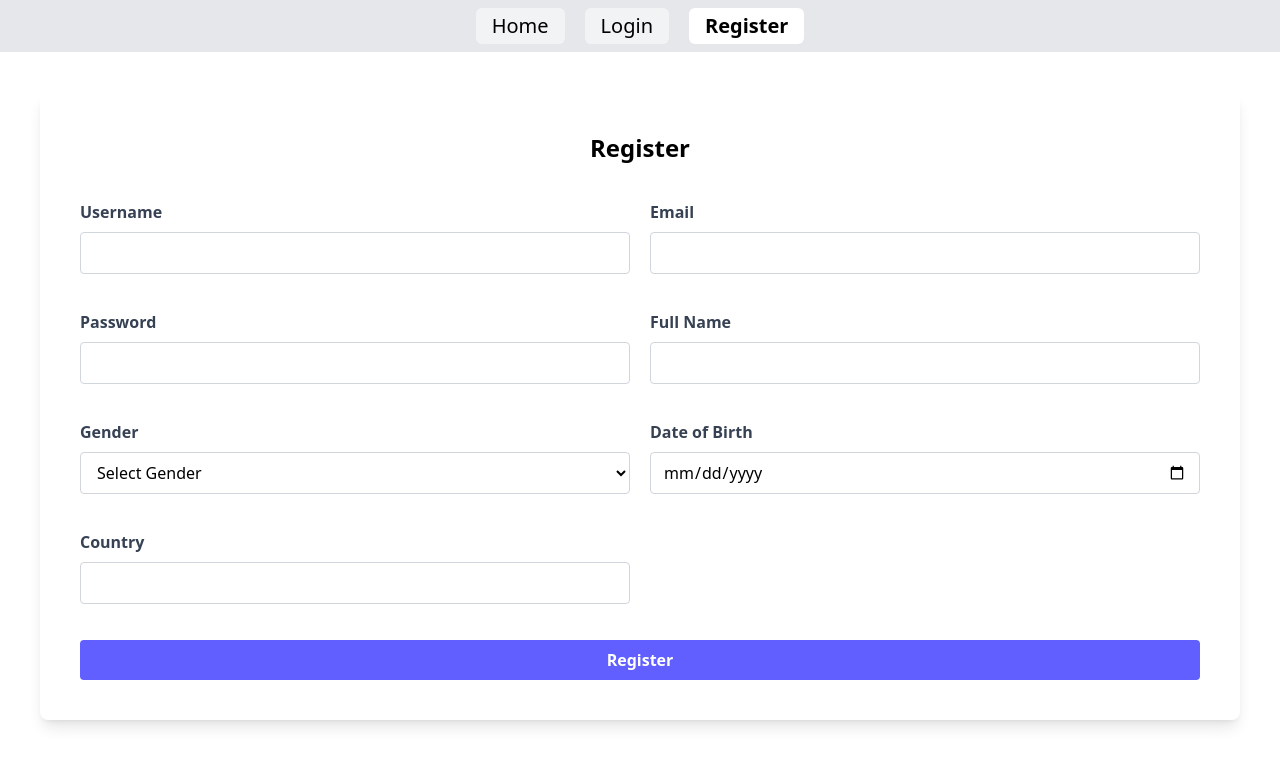
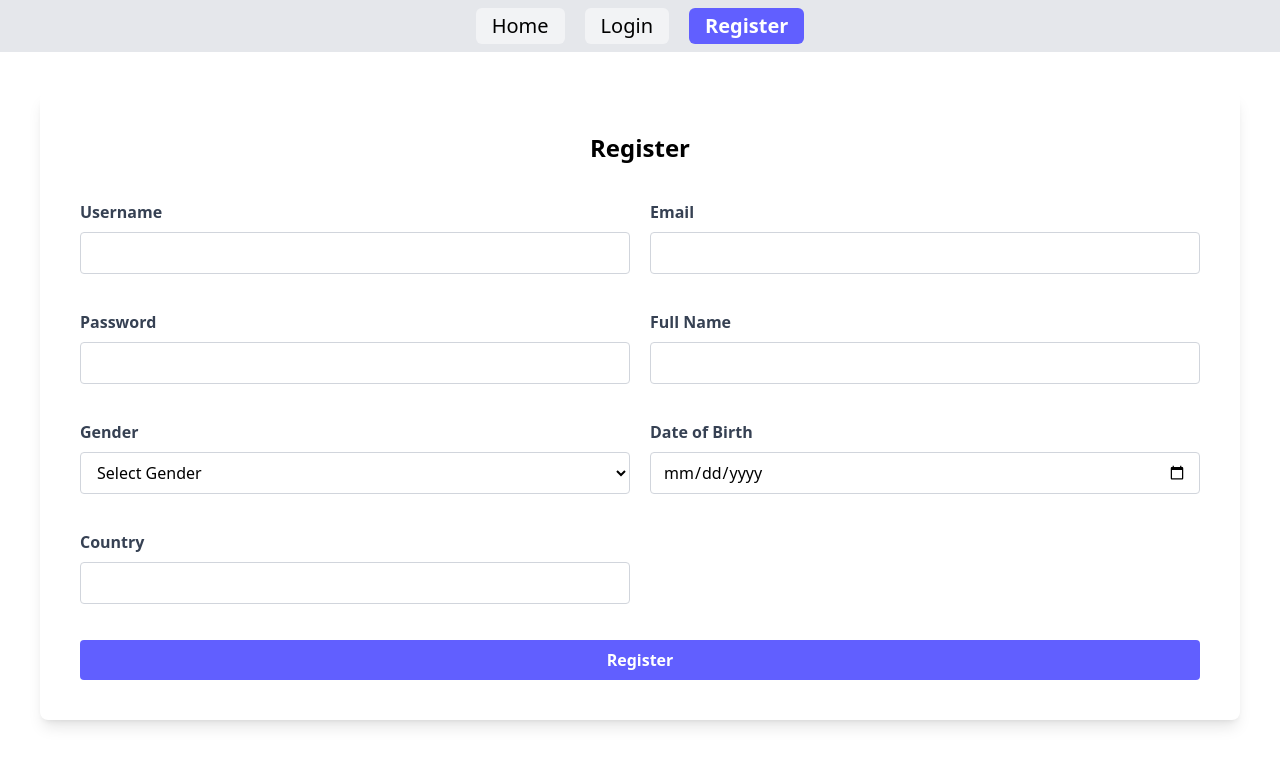
Before and after one commit to abdullah107189/job_task_Toposel, a React (Vite) app: page /reg in a window 1280 px wide. Shown: the top 766 px of the page. Built offline with nearby package versions, Linux system fonts and the light colour scheme.

Commit message:
navbar style change

```diff
--- a/src/componets/Navbar/Navbar.jsx
+++ b/src/componets/Navbar/Navbar.jsx
@@ -5,8 +5,10 @@
     <nav className="bg-gray-200 py-2 text-xl flex gap-5 justify-center sticky top-0">
       <NavLink
         className={({ isActive }) =>
-          ` hover:bg-white py-1 px-4 rounded-md ${
-            isActive ? "bg-white font-bold" : "bg-white/50"
+          ` py-1 px-4 rounded-md ${
+            isActive
+              ? "bg-indigo-500  text-white font-semibold py-1 px-4 rounded focus:outline-none focus:shadow-outline"
+              : "bg-white/50 "
           }`
         }
         to="/"
@@ -15,8 +17,10 @@
       </NavLink>
       <NavLink
         className={({ isActive }) =>
-          ` hover:bg-white py-1 px-4 rounded-md ${
-            isActive ? "bg-white font-bold" : "bg-white/50"
+          ` py-1 px-4 rounded-md ${
+            isActive
+              ? "bg-indigo-500  text-white font-semibold py-1 px-4 rounded focus:outline-none focus:shadow-outline"
+              : "bg-white/50 "
           }`
         }
         to="/login"
@@ -25,8 +29,10 @@
       </NavLink>
       <NavLink
         className={({ isActive }) =>
-          ` hover:bg-white py-1 px-4 rounded-md ${
-            isActive ? "bg-white font-bold" : "bg-white/50"
+          ` py-1 px-4 rounded-md ${
+            isActive
+              ? "bg-indigo-500  text-white font-semibold py-1 px-4 rounded focus:outline-none focus:shadow-outline"
+              : "bg-white/50 "
           }`
         }
         to="/reg"
--- a/src/index.css
+++ b/src/index.css
@@ -1 +1,4 @@
 @import "tailwindcss";
+body{
+    overflow-y: scroll;
+}
--- a/src/pages/Home/Home.jsx
+++ b/src/pages/Home/Home.jsx
@@ -18,7 +18,6 @@
       const { data } = await axios.get(
         `http://localhost:4545/searchUser?query=${searchInput}`
       );
-      console.log(data);
       return data;
     },
   });
--- a/src/pages/Register/Register.jsx
+++ b/src/pages/Register/Register.jsx
@@ -47,7 +47,7 @@
         navigate("/");
       }
     } catch (error) {
-      console.log(error.message);
+      toast.error(error?.response?.data.message);
     }
   };
 
@@ -183,7 +183,7 @@
 
       <button
         type="submit"
-        className="col-span-2 bg-indigo-500 hover:bg-indigo-700 text-white font-bold py-2 px-4 rounded focus:outline-none focus:shadow-outline"
+        className="cursor-pointer col-span-2 bg-indigo-500 hover:bg-indigo-700 text-white font-bold py-2 px-4 rounded focus:outline-none focus:shadow-outline"
       >
         Register
       </button>
```
